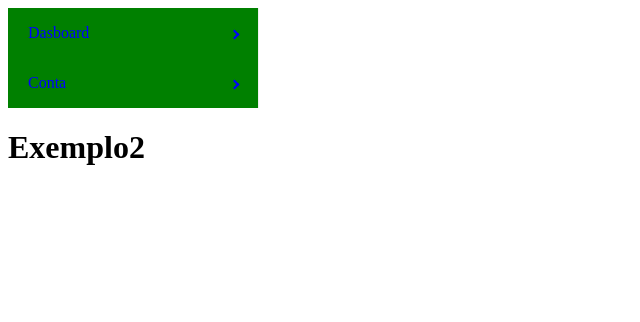
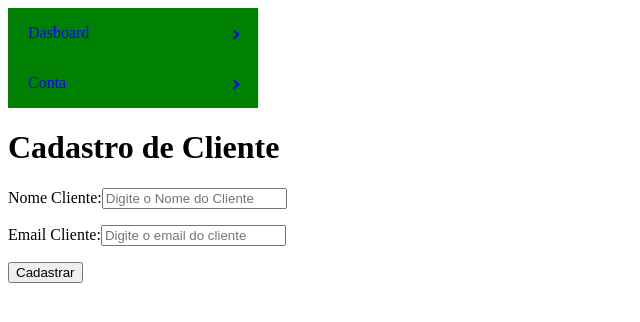
Before and after one commit to welltecnc/1ESPK-GRAFICO, a React (Vite) app: page /exemplo2 in a window 1280 px wide. Shown: the top 322 px of the page, without its empty margins (0-640 px from the left). Built offline with nearby package versions, Linux system fonts and the light colour scheme.

Commit message:
Adicionando o a api  do server

```diff
--- a/dados.json
+++ b/dados.json
@@ -20,5 +20,17 @@
       "nome": "bicicleta",
       "unidade": "30"
     }
+  ],
+  "cliente": [
+    {
+      "id": "f5e2",
+      "nome": "Cidade",
+      "email": "cidade@cidade.com.br"
+    },
+    {
+      "id": "be2b",
+      "nome": "Cidade1",
+      "email": "cidade1@cidade.com.br"
+    }
   ]
 }
--- a/src/routes/Paginas/Exemplo2.jsx
+++ b/src/routes/Paginas/Exemplo2.jsx
@@ -1,9 +1,62 @@
+import { useState } from "react"
+
+export default function Exemplo2() {
+
+  //Hook-useState- manipula o estado da variavel
+  const [cliente, setCliente]=useState({
+    nome:'',
+    email:''
+  })
+
+    //criando a função handleChange( vai pegar o que passar no input)
+    const handleChange=(e)=>{
+      setCliente({...cliente,[e.target.name]:e.target.value})
+    }
+
+    //criando a função  handleSubmit
+
+const handleSubmit=(e)=>{
+  e.preventDefault()
+  fetch(`https://bd-1-espk-rho.vercel.app/cliente`,{
+    method:"post",
+    headers:{
+      "Content-Type":"application/json",
+    },
+    body:JSON.stringify(cliente),
+  }).then(()=>{
+    alert("Cliente cadastrado com sucesso")
+  })
+
+}
 
 
-export default function Exemplo2() {
   return (
-    <div>
-        <h1>Exemplo2</h1>
-    </div>
+    <form onSubmit={handleSubmit}>
+    <h1>Cadastro de Cliente</h1>
+    <p>
+      Nome Cliente:
+      <input
+      type="text"
+      name="nome"
+      placeholder="Digite o Nome do Cliente"
+      onChange={handleChange}
+      value={cliente.nome}
+
+       />
+    </p>
+
+    <p>
+      Email Cliente:
+      <input
+      type="text"
+      name="email"
+      placeholder="Digite o email do cliente"
+      onChange={handleChange}
+      value={cliente.unidade}
+
+       />
+    </p>
+    <button type="submit">Cadastrar</button>
+</form>
   )
 }
```
